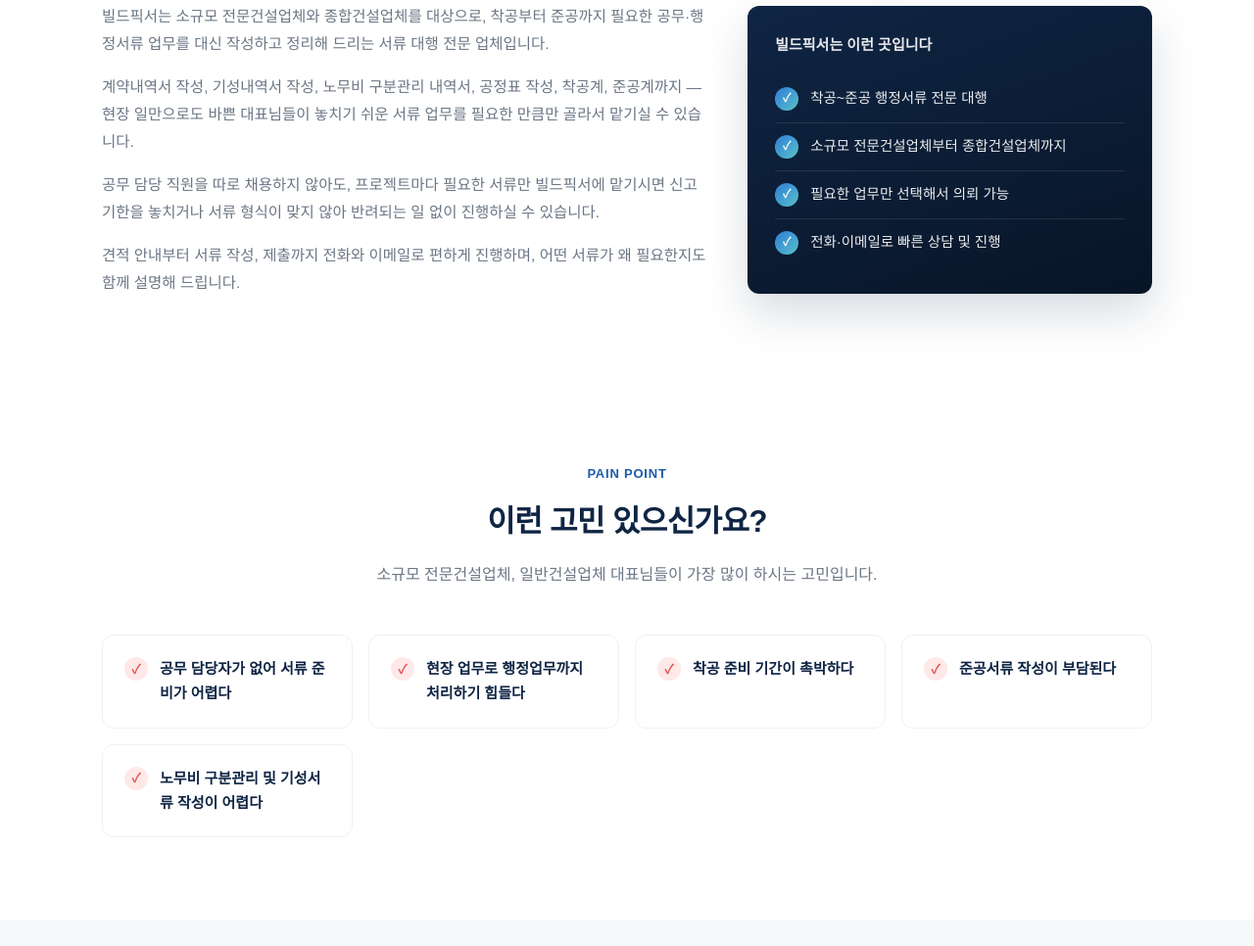
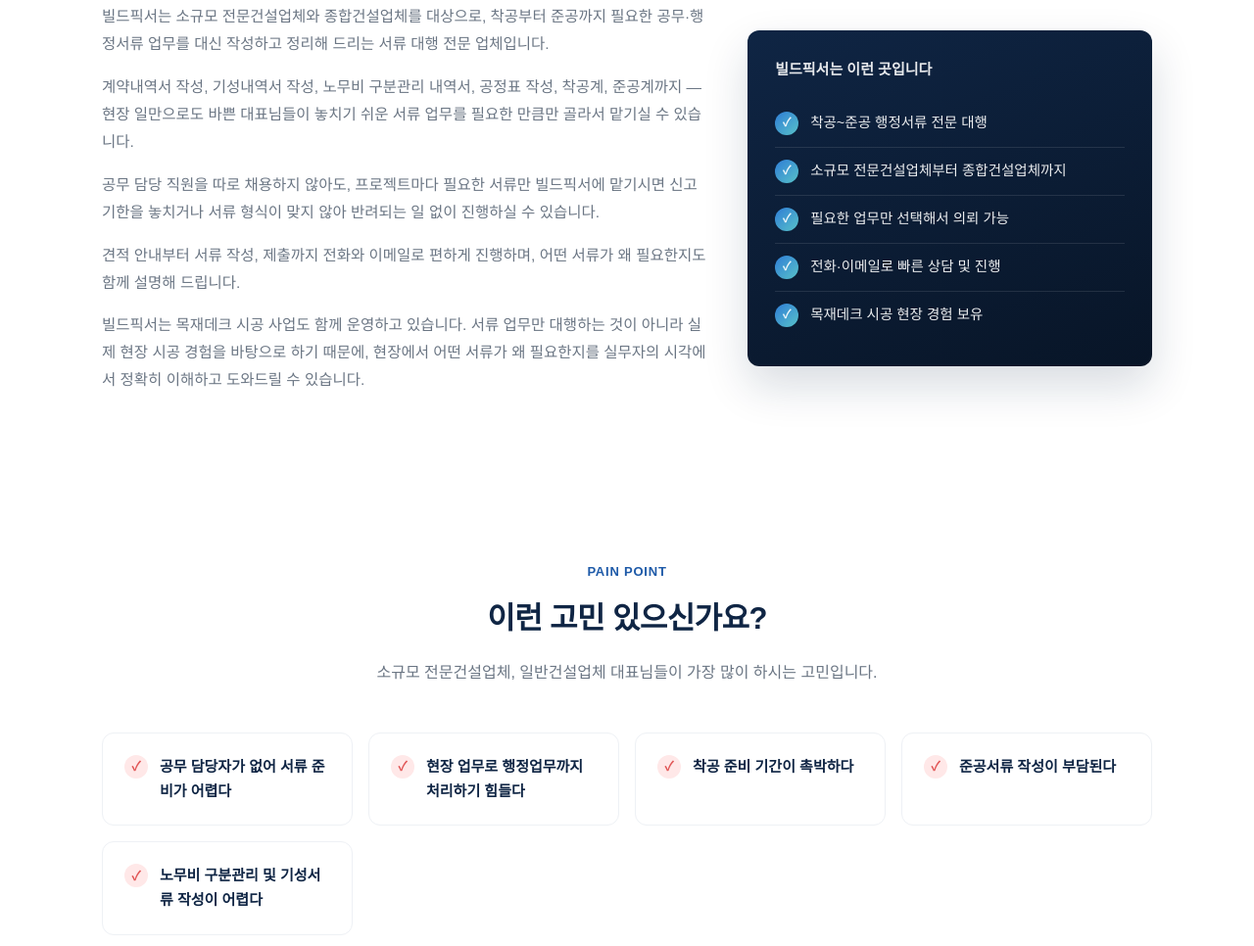
Before and after one commit to heonamseok60-design/buildfixer-site, a plain HTML site: page index.html in a window 1280 px wide. Shown: the part 934-1900 px from the top of the page at 98% size. Drawn offline with Linux system fonts and the light colour scheme; a web font is replaced by a local one.

Commit message:
Add files via upload

```diff
--- a/index.html
+++ b/index.html
@@ -60,6 +60,7 @@
         <p>계약내역서 작성, 기성내역서 작성, 노무비 구분관리 내역서, 공정표 작성, 착공계, 준공계까지 — 현장 일만으로도 바쁜 대표님들이 놓치기 쉬운 서류 업무를 필요한 만큼만 골라서 맡기실 수 있습니다.</p>
         <p>공무 담당 직원을 따로 채용하지 않아도, 프로젝트마다 필요한 서류만 빌드픽서에 맡기시면 신고 기한을 놓치거나 서류 형식이 맞지 않아 반려되는 일 없이 진행하실 수 있습니다.</p>
         <p>견적 안내부터 서류 작성, 제출까지 전화와 이메일로 편하게 진행하며, 어떤 서류가 왜 필요한지도 함께 설명해 드립니다.</p>
+        <p>빌드픽서는 목재데크 시공 사업도 함께 운영하고 있습니다. 서류 업무만 대행하는 것이 아니라 실제 현장 시공 경험을 바탕으로 하기 때문에, 현장에서 어떤 서류가 왜 필요한지를 실무자의 시각에서 정확히 이해하고 도와드릴 수 있습니다.</p>
       </div>
       <div class="about-card">
         <h3>빌드픽서는 이런 곳입니다</h3>
@@ -67,6 +68,7 @@
         <div class="hero-check"><span class="dot">✓</span>소규모 전문건설업체부터 종합건설업체까지</div>
         <div class="hero-check"><span class="dot">✓</span>필요한 업무만 선택해서 의뢰 가능</div>
         <div class="hero-check"><span class="dot">✓</span>전화·이메일로 빠른 상담 및 진행</div>
+        <div class="hero-check"><span class="dot">✓</span>목재데크 시공 현장 경험 보유</div>
       </div>
     </div>
   </div>
@@ -147,6 +149,7 @@
         <a href="services.html">업무 안내</a>
         <a href="order.html">견적 계산</a>
         <a href="contact.html">상담문의</a>
+        <a href="https://blog.naver.com/buildfixer" target="_blank" rel="noopener">블로그</a>
       </nav>
     </div>
     <div class="footer-bottom">
```
Also changed, not shown: contact.html (+1 -0 lines), order.html (+1 -0 lines), services.html (+1 -0 lines).
